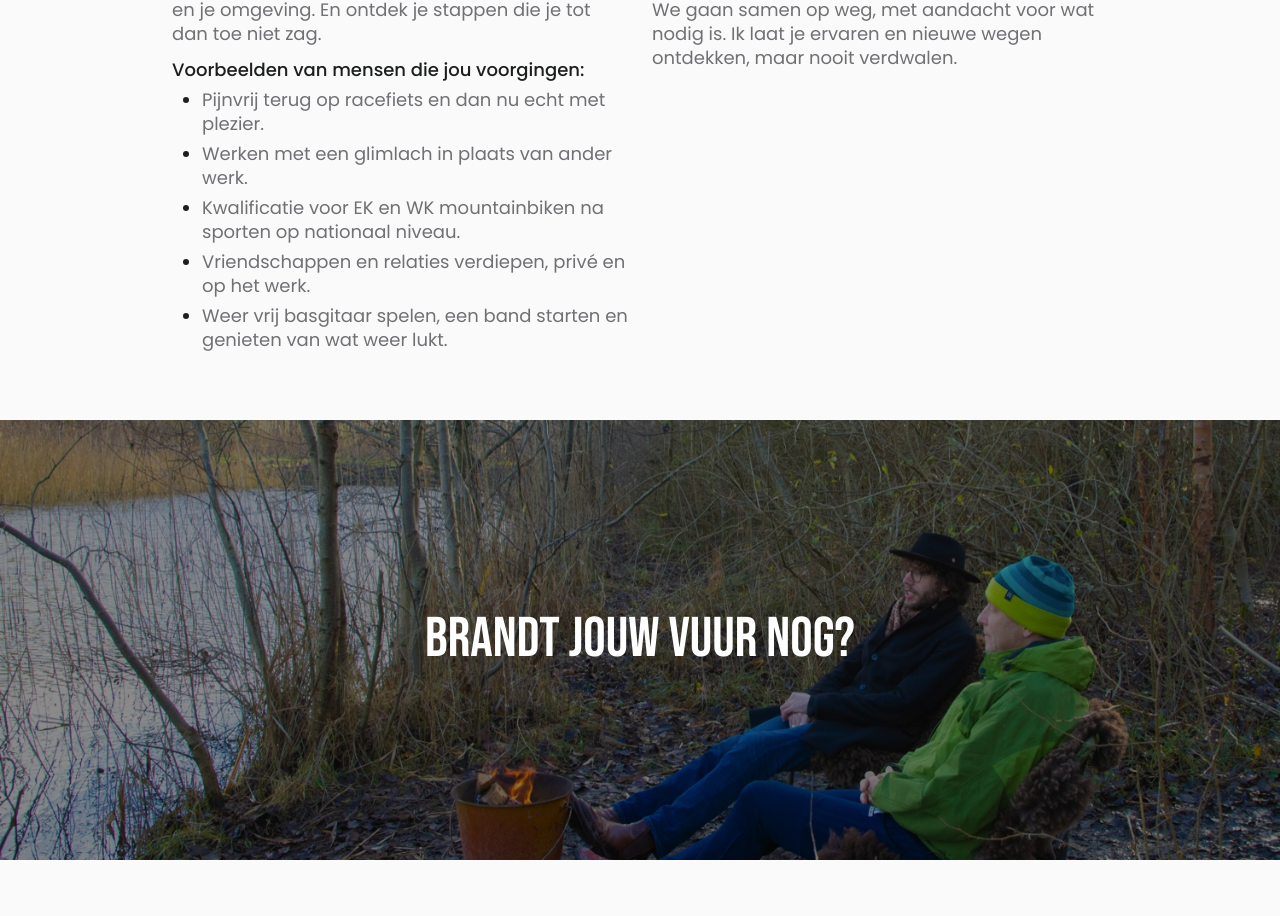
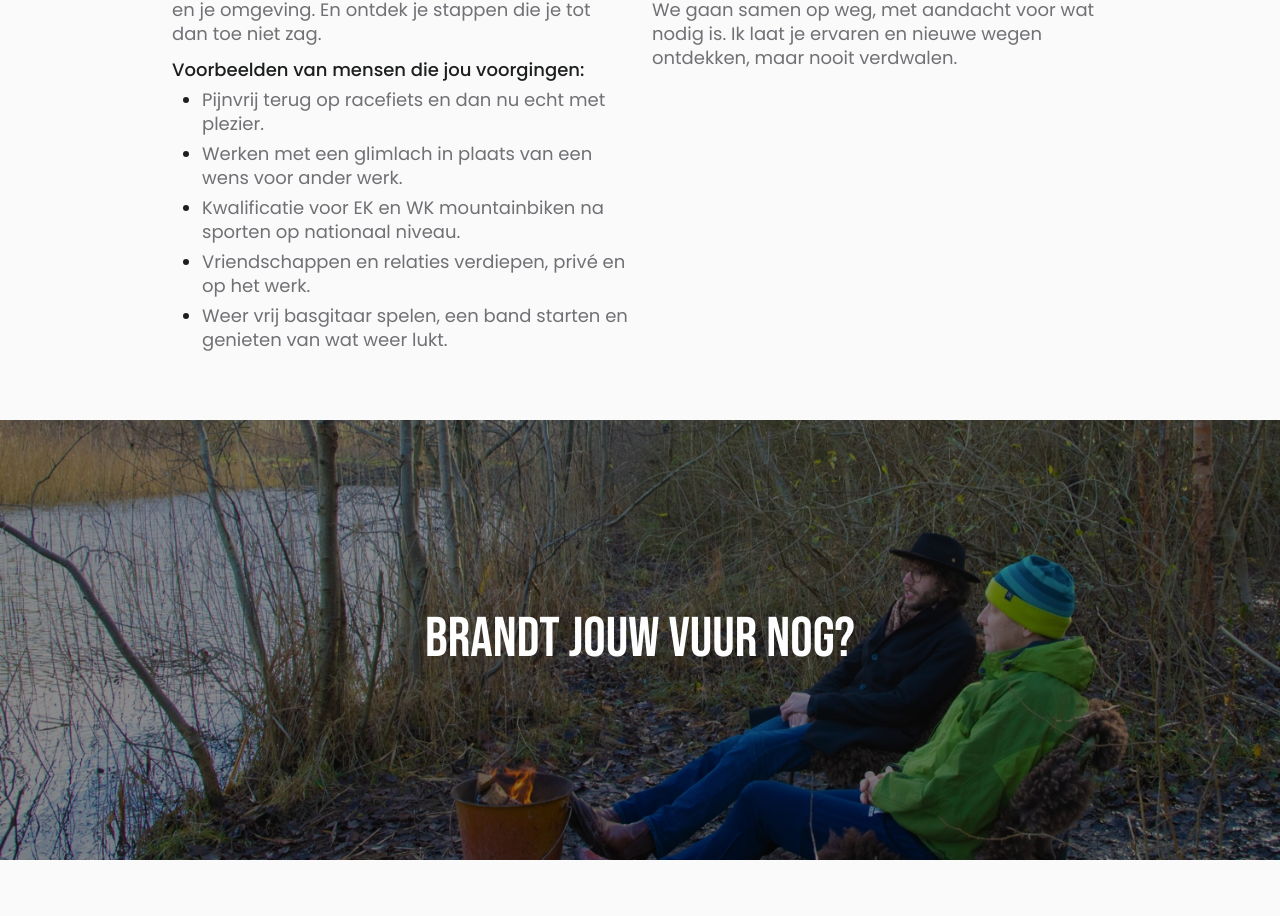
Before and after one commit to sjaakluthart/bb-coachen-website, a React (Create React App) app: page / in a window 1280 px wide. Shown: the part 1890-2806 px from the top of the page. Built offline with nearby package versions, Linux system fonts and the light colour scheme.

Commit message:
Minor text changes.

```diff
--- a/src/components/Home.tsx
+++ b/src/components/Home.tsx
@@ -76,7 +76,7 @@ const Home = () => (
           <ul>
             <h1>Voorbeelden van mensen die jou voorgingen:</h1>
             <li>Pijnvrij terug op racefiets en dan nu echt met plezier.</li>
-            <li>Werken met een glimlach in plaats van ander werk.</li>
+            <li>Werken met een glimlach in plaats van een wens voor ander werk.</li>
             <li>Kwalificatie voor EK en WK mountainbiken na sporten op nationaal niveau.</li>
             <li>Vriendschappen en relaties verdiepen, privé en op het werk.</li>
             <li>Weer vrij basgitaar spelen, een band starten en genieten van wat weer lukt.</li>
```
